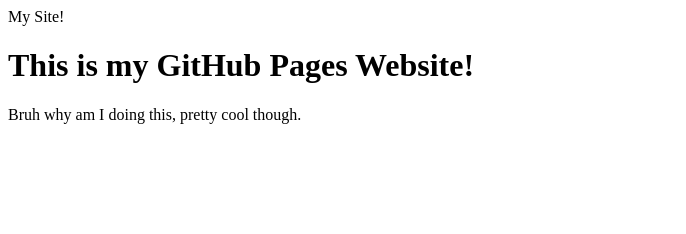
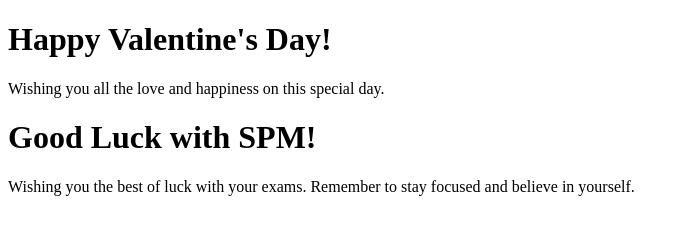
Before and after one commit to deonic6036/deonic6036.io, a plain HTML site: page index.html in a window 1280 px wide. Shown: the whole page, without its empty margins (0-686 px from the left). Drawn offline with Linux system fonts and the light colour scheme.

Commit message:
Update index.html

```diff
--- a/index.html
+++ b/index.html
@@ -1,13 +1,16 @@
 <!DOCTYPE html>
-<html lang="en">
-    <head>
-    My Site!
-    </head>
-    <body>
-        <h1>This is my GitHub Pages Website!</h1>
-        Bruh why am I doing this, pretty cool though.
-    </body>
+<html>
+<head>
+    <title>Happy Valentine's Day and Good Luck with SPM!</title>
+</head>
+<body>
+    <h1>Happy Valentine's Day!</h1>
+    <p>Wishing you all the love and happiness on this special day.</p>
+    <h1>Good Luck with SPM!</h1>
+    <p>Wishing you the best of luck with your exams. Remember to stay focused and believe in yourself.</p>
+</body>
 </html>
+
 <!--this is a project to use GitHub Pages and host your website-->
 <!--create a new repository in Github, git clone the link,
 cd into it, and create a index.html file.
```
